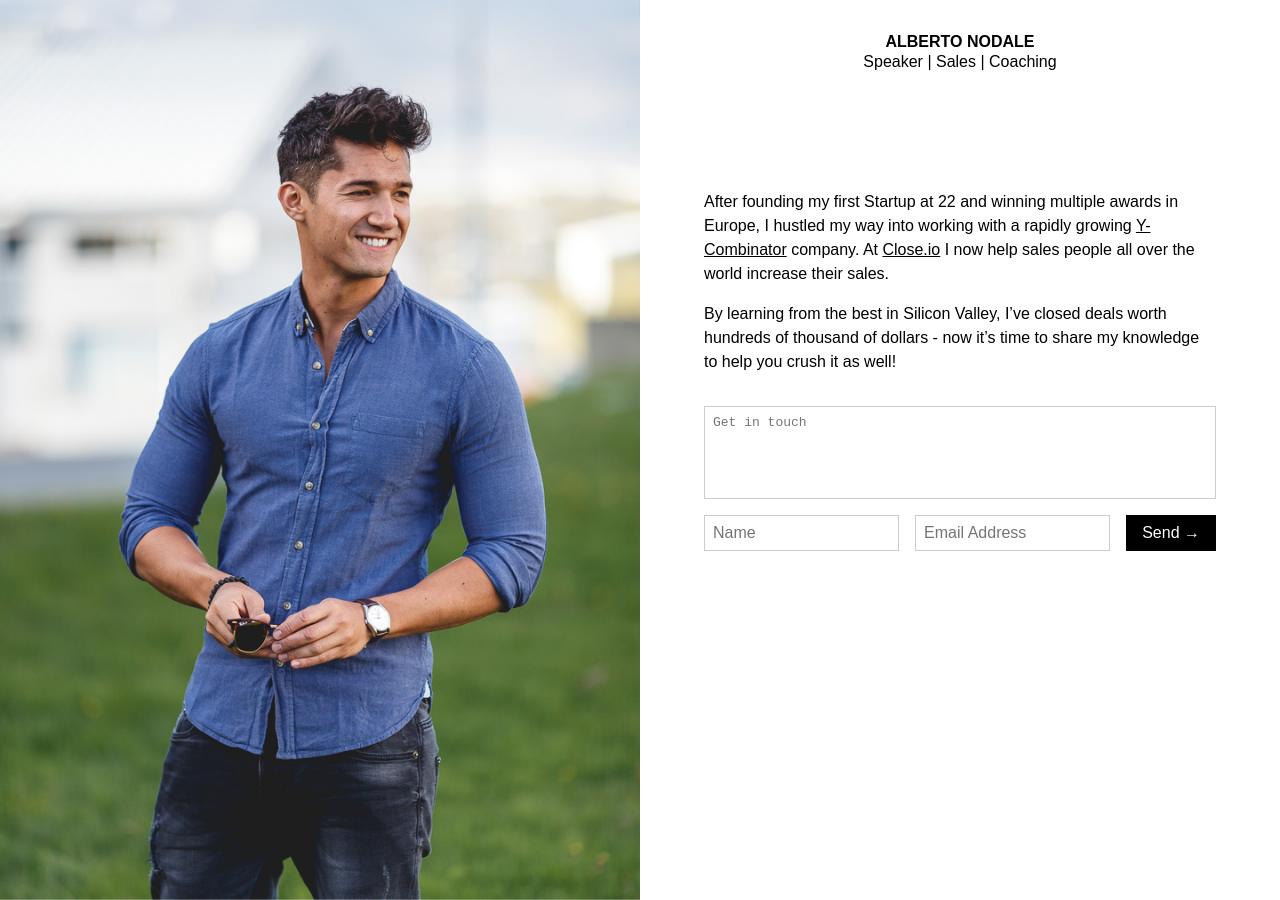
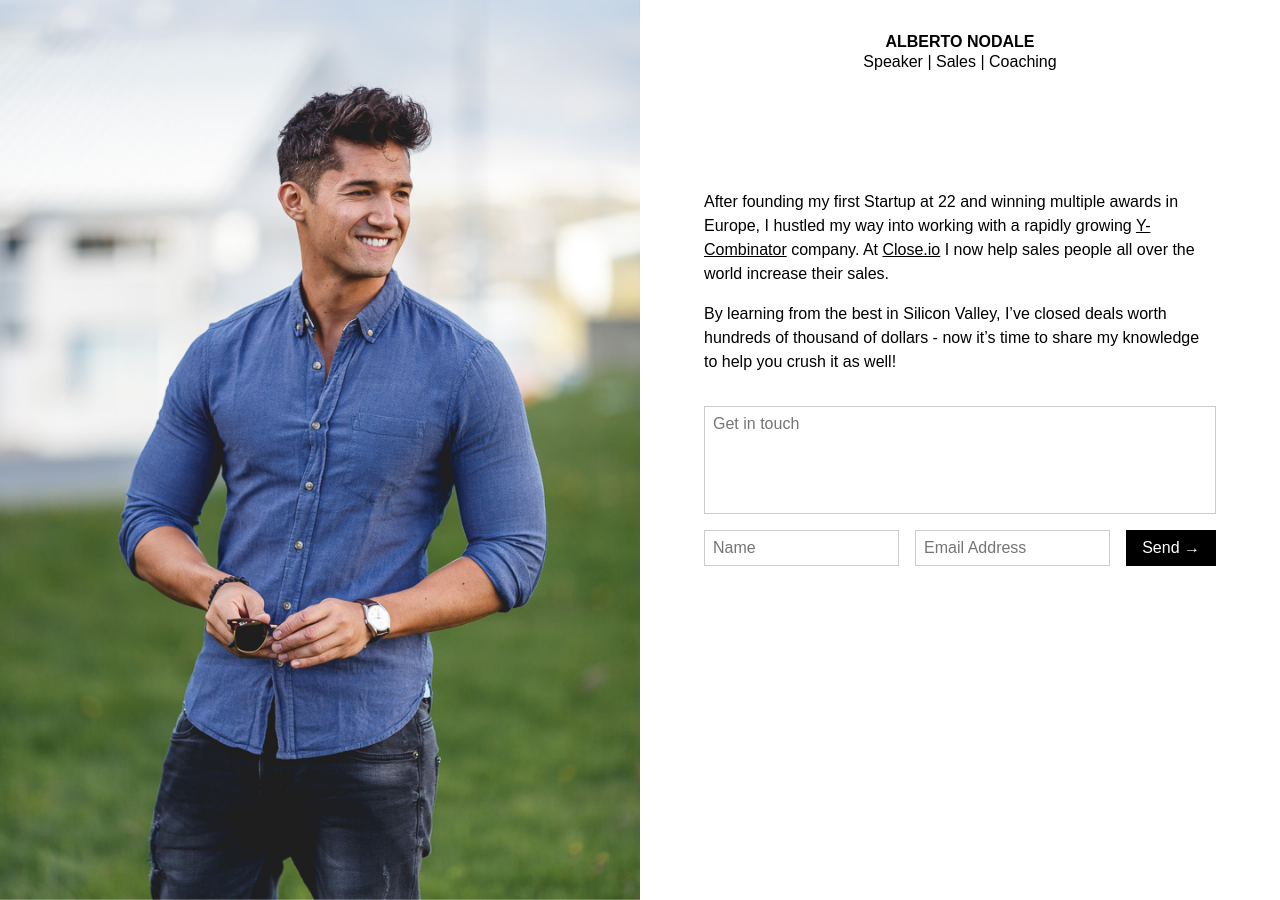
Before and after one commit to Albertonodale/albertonodale.com, a Jekyll site: the page built from index.md, in a window 1280 px wide. Built offline with Jekyll 4.4.1, drawn with Linux system fonts in a browser that asks for light colours; nearby versions of some CDN libraries; our own code applies the rules of GitHub Pages for plain Markdown files; a script that is not in the unit is left out.

Commit message:
Explicitly declare font family on textarea

```diff
--- a/css/main.scss
+++ b/css/main.scss
@@ -170,6 +170,7 @@ form {
 
 input,
 textarea {
+  font-family: 'Montserrat', sans-serif;
   width: 100%;
   border: 1px solid #CCC;
   padding: $space/4;
```
